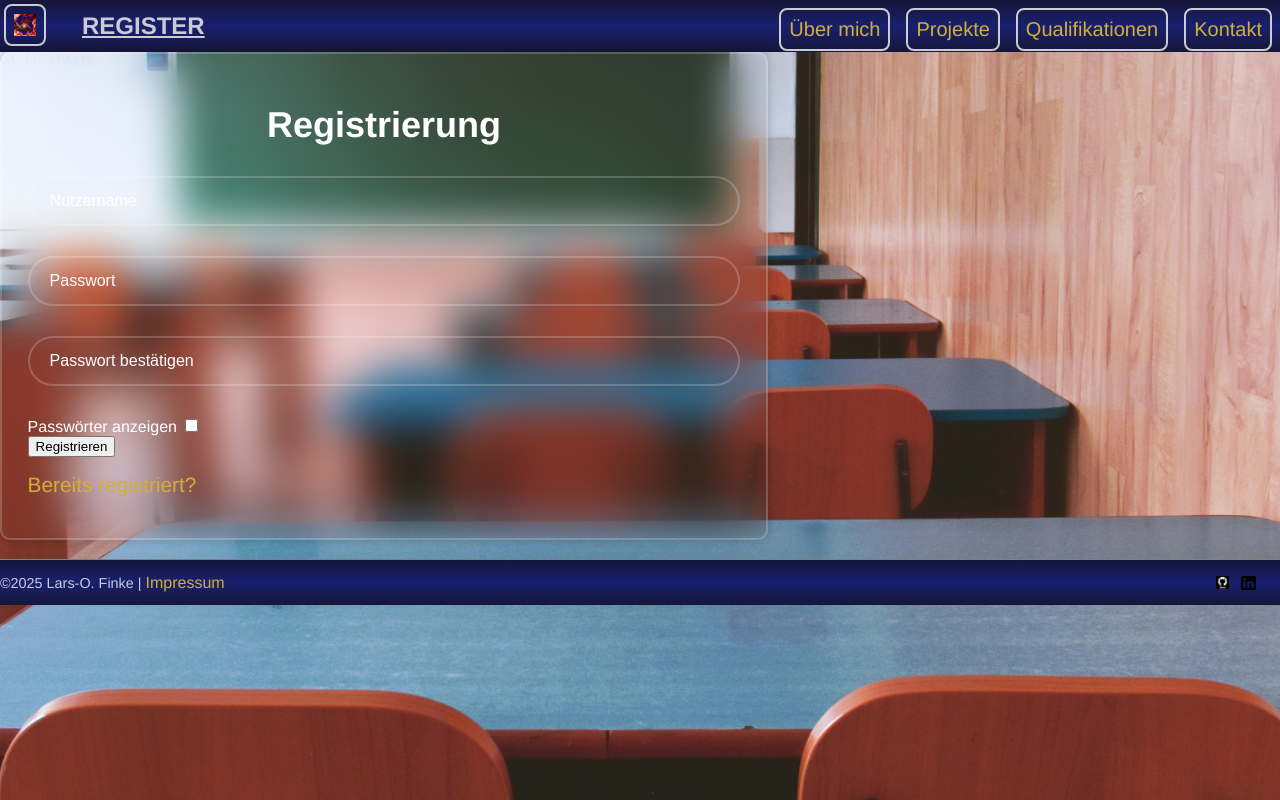
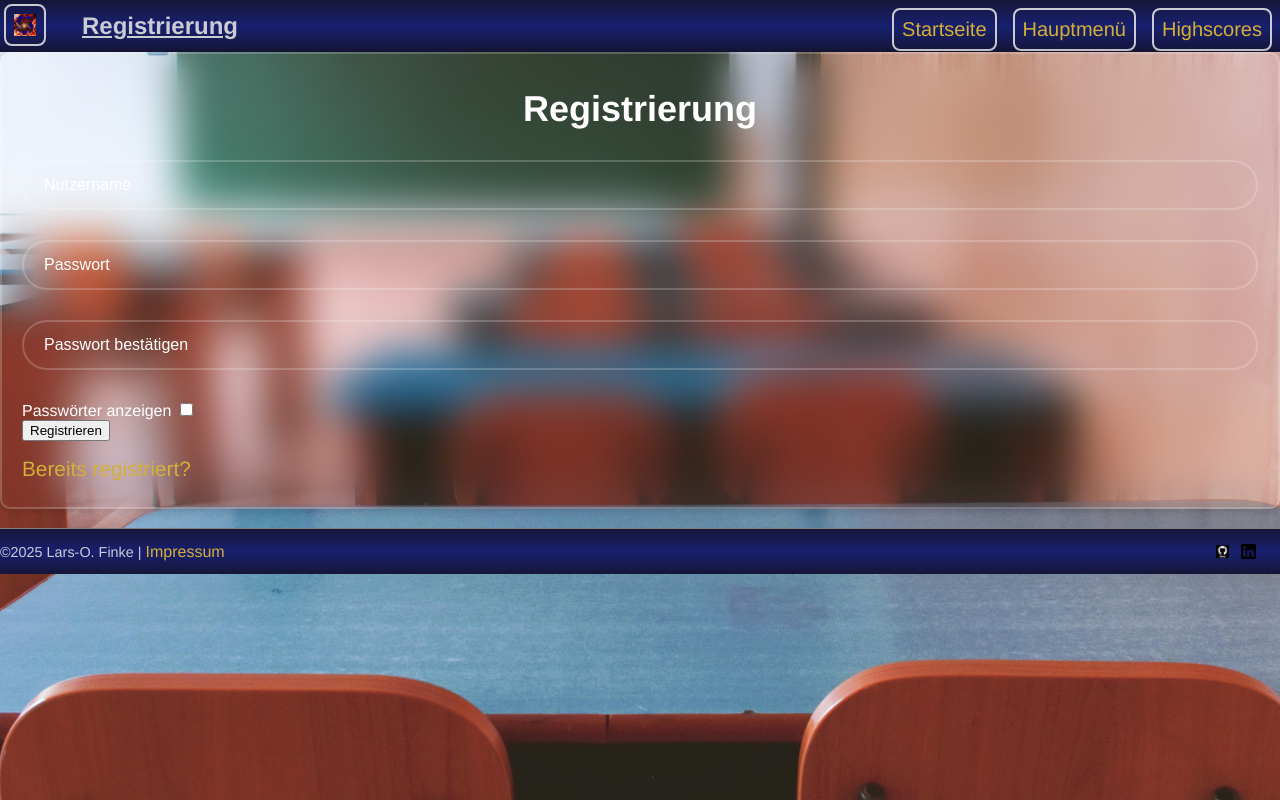
Before and after one commit to LarsOFinke/QuizWebsite-Angular, an Angular app in the folder frontend/: page /register in a window 1280 px wide. Built offline with nearby package versions, Linux system fonts and the light colour scheme.

Commit message:
Fixed nav-links and updated styles.css

```diff
--- a/frontend/src/app/components/login-page/login-form/login-form.component.html
+++ b/frontend/src/app/components/login-page/login-form/login-form.component.html
@@ -1,7 +1,7 @@
 <!-- LOGIN-FORM -->
 
 <form (ngSubmit)="login()">
-  <h1>Login</h1>
+  <h2>Bitte einloggen.</h2>
 
   @if (hasError) {
   <app-error-box [message]="message"></app-error-box>
@@ -37,7 +37,7 @@
     </label>
   </div>
 
-  <button type="submit" id="login-button" class="btn">Einloggen</button>
+  <button type="submit" id="login-button" class="btn">Login</button>
 
   <div class="register-link">
     <p>
--- a/frontend/src/app/components/shared/navbar/desktop/nav-link-list/nav-link-list.component.html
+++ b/frontend/src/app/components/shared/navbar/desktop/nav-link-list/nav-link-list.component.html
@@ -1,8 +1,13 @@
 <ul>
-  <li class="bordered"><a href="/">Über mich</a></li>
-  <li class="bordered"><a href="/projects">Projekte</a></li>
   <li class="bordered">
-    <a href="/qualifications">Qualifikationen</a>
+    <a [routerLink]="['/']" routerLinkActive="active">Startseite</a>
   </li>
-  <li class="bordered"><a href="/contact">Kontakt</a></li>
+  <li class="bordered">
+    <a [routerLink]="['/main-menu']" routerLinkActive="active">Hauptmenü</a>
+  </li>
+  <li class="bordered">
+    <a [routerLink]="['/highscores']" routerLinkActive="active"
+      >Highscores</a
+    >
+  </li>
 </ul>
--- a/frontend/src/app/components/shared/navbar/desktop/nav-link-list/nav-link-list.component.ts
+++ b/frontend/src/app/components/shared/navbar/desktop/nav-link-list/nav-link-list.component.ts
@@ -1,8 +1,9 @@
 import { Component } from '@angular/core';
+import { RouterLink } from '@angular/router';
 
 @Component({
   selector: 'app-nav-link-list',
-  imports: [],
+  imports: [RouterLink],
   templateUrl: './nav-link-list.component.html',
   styleUrl: './nav-link-list.component.css',
 })
--- a/frontend/src/app/components/shared/navbar/mobile/dropdown/dropdown.component.html
+++ b/frontend/src/app/components/shared/navbar/mobile/dropdown/dropdown.component.html
@@ -3,18 +3,15 @@
   <div class="mobile-nav-content clearfix">
     <ul>
       <li class="bordered">
-        <a [routerLink]="['/']" routerLinkActive="active">Über mich</a>
+        <a [routerLink]="['/']" routerLinkActive="active">Startseite</a>
       </li>
       <li class="bordered">
-        <a [routerLink]="['/projects']" routerLinkActive="active">Projekte</a>
+        <a [routerLink]="['/main-menu']" routerLinkActive="active">Hauptmenü</a>
       </li>
       <li class="bordered">
-        <a [routerLink]="['/qualifications']" routerLinkActive="active"
-          >Qualifikationen</a
+        <a [routerLink]="['/highscores']" routerLinkActive="active"
+          >Highscores</a
         >
-      </li>
-      <li class="bordered">
-        <a [routerLink]="['/contact']" routerLinkActive="active">Kontakt</a>
       </li>
     </ul>
   </div>
--- a/frontend/src/app/components/shared/navbar/navbar.component.ts
+++ b/frontend/src/app/components/shared/navbar/navbar.component.ts
@@ -31,23 +31,27 @@ export class NavbarComponent implements OnInit {
   private updateHeaderBasedOnRoute() {
     switch (this.path) {
       case '':
-        this.header = 'Über mich';
+        this.header = 'Login';
         break;
 
-      case 'projects':
-        this.header = 'Projekte';
+      case 'register':
+        this.header = 'Registrierung';
         break;
 
-      case 'qualifications':
-        this.header = 'Qualifikationen';
+      case 'main-menu':
+        this.header = 'Hauptmenü';
         break;
 
-      case 'contact':
-        this.header = 'Kontakt';
+      case 'quiz':
+        this.header = 'Quiz';
         break;
 
-      case 'impressum':
-        this.header = 'Impressum';
+      case 'results':
+        this.header = 'Ergebnisse';
+        break;
+
+      case 'highscores':
+        this.header = 'Highscores';
         break;
 
       default:
--- a/frontend/src/styles.css
+++ b/frontend/src/styles.css
@@ -98,7 +98,7 @@ a:visited {
   padding: 0.5rem;
 }
 .custom-wrapper {
-  width: 320px;
+  min-width: fit-content;
   height: fit-content;
   background: transparent;
   border: 2px solid rgba(255, 255, 255, 0.2);
@@ -317,17 +317,7 @@ a:visited {
   }
 }
 
-@media (min-width: 500px) {
-  .custom-wrapper {
-    width: 80%;
-  }
-}
-
 @media (min-width: 768px) {
-  .custom-wrapper {
-    width: 80%;
-  }
-
   video {
     max-width: 50%;
   }
@@ -343,11 +333,6 @@ a:visited {
 }
 
 @media (min-width: 1024px) {
-  .custom-wrapper {
-    width: 60%;
-    padding: 2%;
-  }
-
   .col-50 input {
     font-size: 1rem;
   }
@@ -366,20 +351,12 @@ a:visited {
     font-size: 1.15rem;
   }
 
-  .custom-wrapper {
-    width: 50%;
-  }
-
   #contact-form {
     width: 40%;
   }
 }
 
 @media (min-width: 1600px) {
-  .custom-wrapper {
-    width: 40%;
-  }
-
   #contact-form {
     width: 30%;
   }
```
